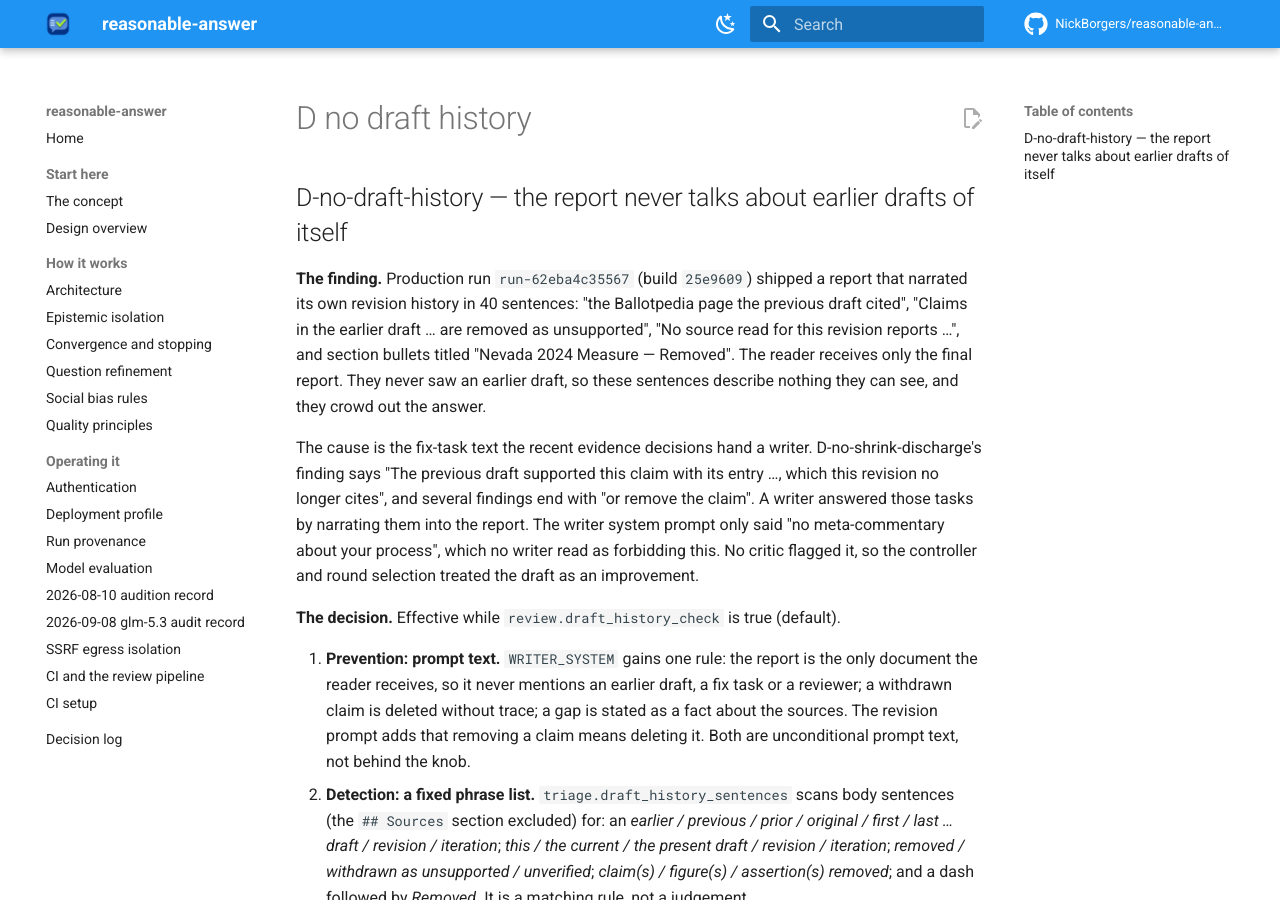
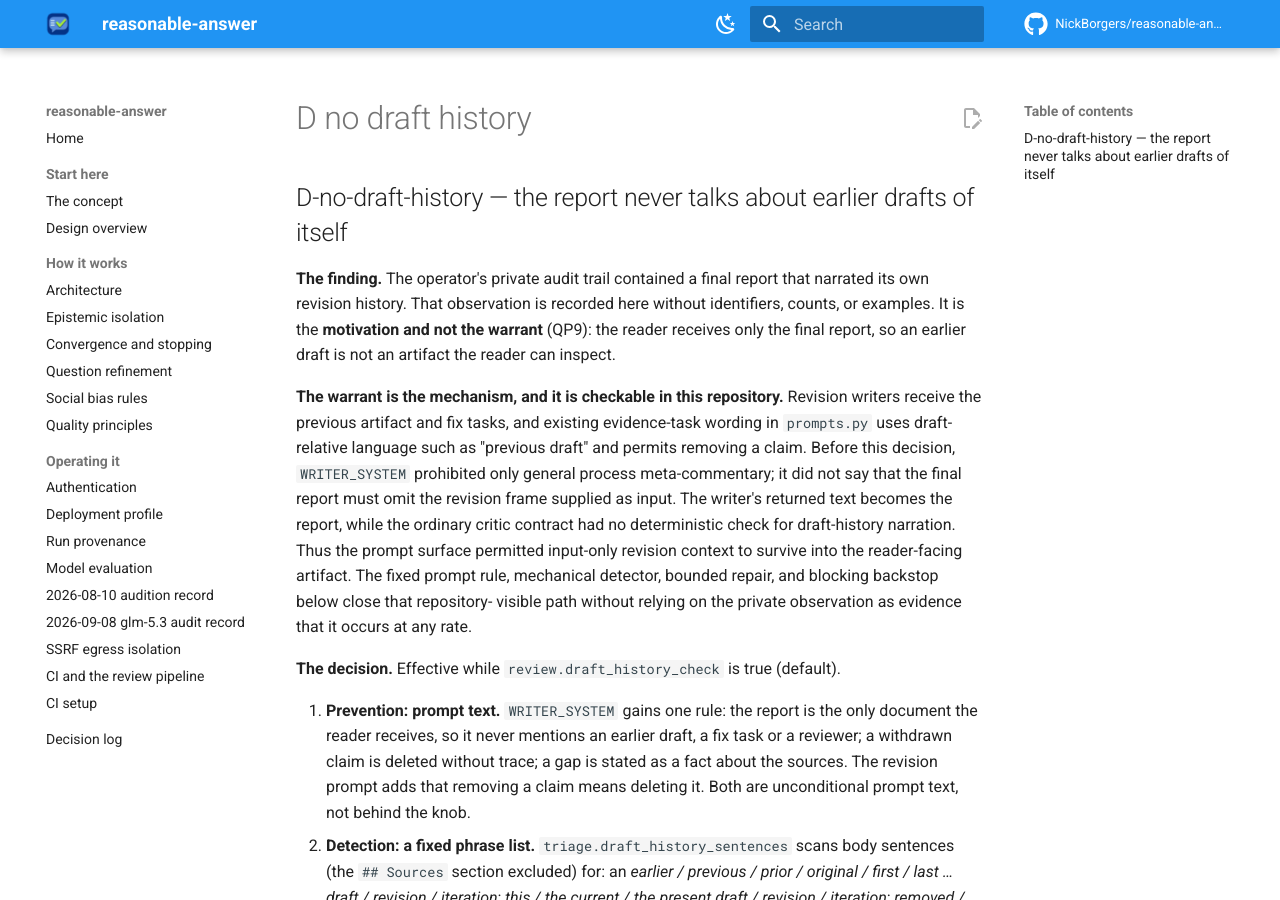
Before and after one commit to NickBorgers/reasonable-answer, an MkDocs documentation site: the page built from docs/decisions/D-no-draft-history.md, in a window 1280 px wide and 900 px high. Built offline with MkDocs 1.6.1 and Material for MkDocs 9.7.7, drawn with Linux system fonts in a browser that asks for light colours; comment, search, counter and statistics services are not loaded.

Commit message:
fix: address reviewer findings (cycle 1, cold)
Addressed both blockers. README and concepts now describe the blocking finding as a backstop only when bounded repair does not clear the reference or is unavailable. D-no-draft-history now labels the private observation as motivation, removes unverifiable details, and grounds the warrant in the repository-checkable prompt and review mechanism. All 2,234 offline tests and Ruff pass.

Addressed:
  - docs/docs-draft-history-backstop-1
  - quality/qual-claim-unsupported-1

```diff
--- a/docs/decisions/D-no-draft-history.md
+++ b/docs/decisions/D-no-draft-history.md
@@ -1,18 +1,19 @@
 ## D-no-draft-history — the report never talks about earlier drafts of itself
 
-**The finding.** Production run `run-62eba4c35567` (build `25e9609`) shipped a report that narrated
-its own revision history in 40 sentences: "the Ballotpedia page the previous draft cited", "Claims in
-the earlier draft … are removed as unsupported", "No source read for this revision reports …", and
-section bullets titled "Nevada 2024 Measure — Removed". The reader receives only the final report.
-They never saw an earlier draft, so these sentences describe nothing they can see, and they crowd
-out the answer.
+**The finding.** The operator's private audit trail contained a final report that narrated its own
+revision history. That observation is recorded here without identifiers, counts, or examples. It is
+the **motivation and not the warrant** (QP9): the reader receives only the final report, so an earlier
+draft is not an artifact the reader can inspect.
 
-The cause is the fix-task text the recent evidence decisions hand a writer. D-no-shrink-discharge's
-finding says "The previous draft supported this claim with its entry …, which this revision no longer
-cites", and several findings end with "or remove the claim". A writer answered those tasks by
-narrating them into the report. The writer system prompt only said "no meta-commentary about your
-process", which no writer read as forbidding this. No critic flagged it, so the controller and round
-selection treated the draft as an improvement.
+**The warrant is the mechanism, and it is checkable in this repository.** Revision writers receive
+the previous artifact and fix tasks, and existing evidence-task wording in `prompts.py` uses
+draft-relative language such as "previous draft" and permits removing a claim. Before this decision,
+`WRITER_SYSTEM` prohibited only general process meta-commentary; it did not say that the final report
+must omit the revision frame supplied as input. The writer's returned text becomes the report, while
+the ordinary critic contract had no deterministic check for draft-history narration. Thus the prompt
+surface permitted input-only revision context to survive into the reader-facing artifact. The fixed
+prompt rule, mechanical detector, bounded repair, and blocking backstop below close that repository-
+visible path without relying on the private observation as evidence that it occurs at any rate.
 
 **The decision.** Effective while `review.draft_history_check` is true (default).
 
```
Also changed, not shown: README.md (+3 -2 lines), docs/concepts.md (+2 -1 lines).
